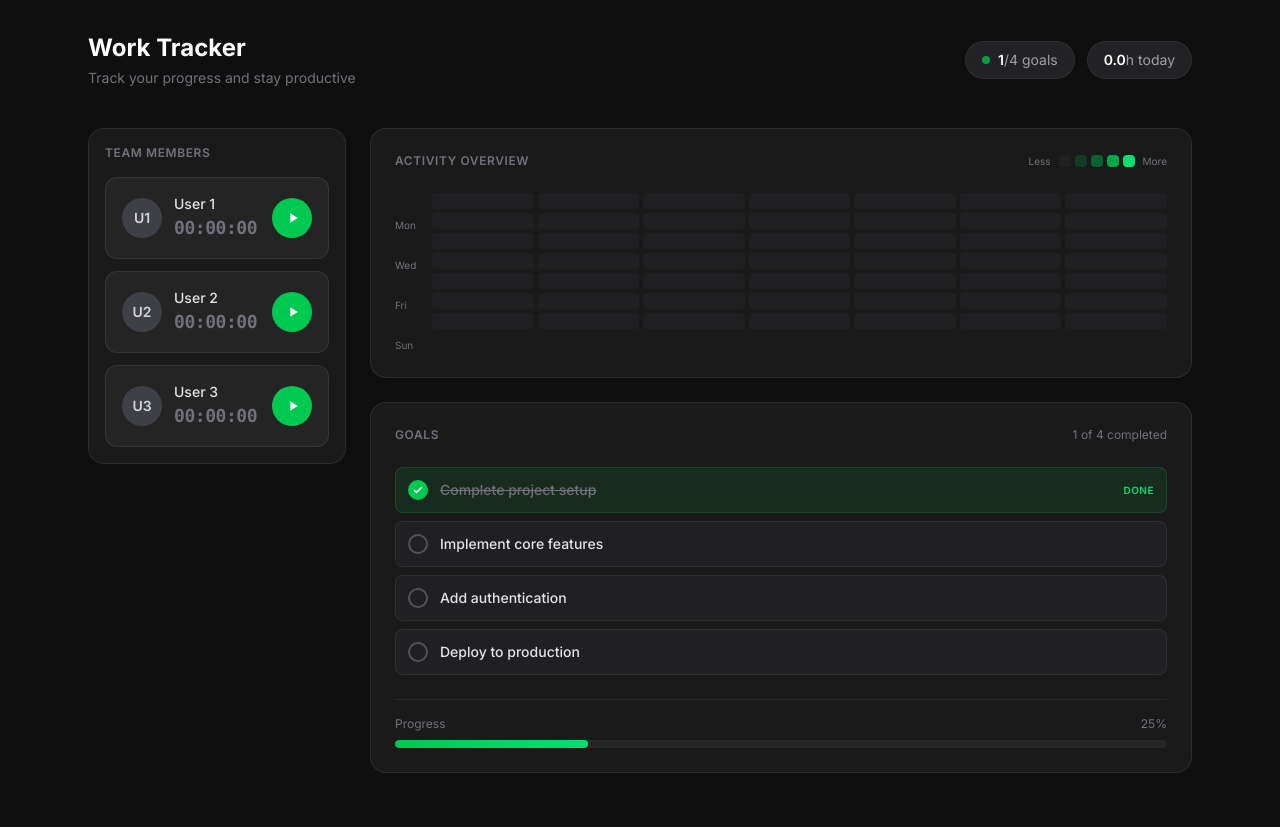
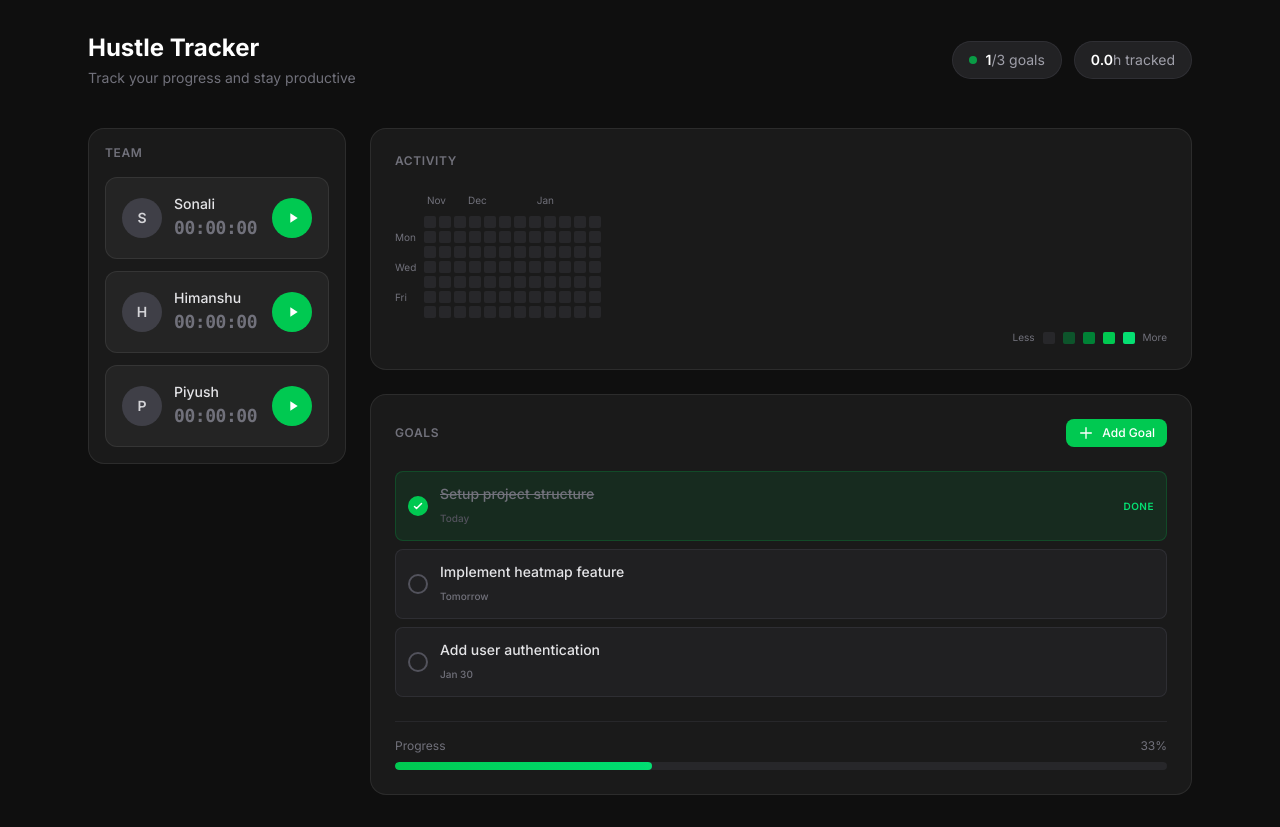
Before and after one commit to techwarq/hustle_tracker, a Next.js app: page / in a window 1280 px wide. Before the commit the page ends 805 px from the top, so only its background shows below. Built offline with nearby package versions, Linux system fonts and the light colour scheme.

Commit message:
Add calendar, goal management, and GitHub-style heatmap with tooltips

```diff
--- a/src/app/page.tsx
+++ b/src/app/page.tsx
@@ -4,48 +4,86 @@ import React, { useState } from 'react';
 import Heatmap from '@/components/Heatmap';
 import UserTimer from '@/components/UserTimer';
 import GoalList from '@/components/GoalList';
+import AddGoalModal from '@/components/AddGoalModal';
 
 const USERS = [
-  { id: 'user-1', name: 'User 1' },
-  { id: 'user-2', name: 'User 2' },
-  { id: 'user-3', name: 'User 3' }
+  { id: 'user-1', name: 'Sonali' },
+  { id: 'user-2', name: 'Himanshu' },
+  { id: 'user-3', name: 'Piyush' }
 ];
 
-const INITIAL_GOALS = [
-  { id: 'goal-1', text: 'Complete project setup', completed: true },
-  { id: 'goal-2', text: 'Implement core features', completed: false },
-  { id: 'goal-3', text: 'Add authentication', completed: false },
-  { id: 'goal-4', text: 'Deploy to production', completed: false }
-];
+interface Goal {
+  id: string;
+  text: string;
+  completed: boolean;
+  dueDate: string;
+  completedDate?: string;
+}
+
+interface HeatmapData {
+  date: string;
+  hours: number;
+  goals: number;
+}
 
 export default function Home() {
-  const [logs, setLogs] = useState<{ date: string; intensity: number }[]>([]);
-  const [goals, setGoals] = useState(INITIAL_GOALS);
+  const [heatmapData, setHeatmapData] = useState<HeatmapData[]>([]);
+  const [goals, setGoals] = useState<Goal[]>([
+    { id: 'goal-1', text: 'Setup project structure', completed: true, dueDate: '2026-01-27', completedDate: '2026-01-27' },
+    { id: 'goal-2', text: 'Implement heatmap feature', completed: false, dueDate: '2026-01-28' },
+    { id: 'goal-3', text: 'Add user authentication', completed: false, dueDate: '2026-01-30' }
+  ]);
+  const [isModalOpen, setIsModalOpen] = useState(false);
+
+  const updateHeatmapData = (date: string, hours: number = 0, goalsDone: number = 0) => {
+    setHeatmapData(prev => {
+      const existing = prev.find(d => d.date === date);
+      if (existing) {
+        return prev.map(d =>
+          d.date === date
+            ? { ...d, hours: d.hours + hours, goals: d.goals + goalsDone }
+            : d
+        );
+      }
+      return [...prev, { date, hours, goals: goalsDone }];
+    });
+  };
 
   const handleStopTimer = (duration: number) => {
     const today = new Date().toISOString().split('T')[0];
-    setLogs(prev => {
-      const existing = prev.find(l => l.date === today);
-      if (existing) {
-        return prev.map(l => l.date === today ? { ...l, intensity: l.intensity + duration } : l);
-      }
-      return [...prev, { date: today, intensity: duration }];
-    });
+    updateHeatmapData(today, duration, 0);
   };
 
   const handleToggleGoal = (id: string) => {
+    const today = new Date().toISOString().split('T')[0];
     setGoals(prev => prev.map(g => {
       if (g.id === id) {
-        const newState = !g.completed;
-        if (newState) handleStopTimer(0.5);
-        return { ...g, completed: newState };
+        const newCompleted = !g.completed;
+        if (newCompleted) {
+          updateHeatmapData(today, 0, 1);
+          return { ...g, completed: true, completedDate: today };
+        } else {
+          // Decrement if uncompleting
+          updateHeatmapData(today, 0, -1);
+          return { ...g, completed: false, completedDate: undefined };
+        }
       }
       return g;
     }));
   };
 
+  const handleAddGoal = (newGoal: { text: string; dueDate: string }) => {
+    const goal: Goal = {
+      id: `goal-${Date.now()}`,
+      text: newGoal.text,
+      completed: false,
+      dueDate: newGoal.dueDate
+    };
+    setGoals(prev => [...prev, goal]);
+  };
+
   const completedCount = goals.filter(g => g.completed).length;
-  const totalHours = logs.reduce((acc, l) => acc + l.intensity, 0);
+  const totalHours = heatmapData.reduce((acc, d) => acc + d.hours, 0);
 
   return (
     <div className="min-h-screen bg-[#0f0f0f] text-white">
@@ -55,11 +93,11 @@ export default function Home() {
         <header className="mb-10">
           <div className="flex items-center justify-between">
             <div>
-              <h1 className="text-2xl font-bold text-white mb-1">Work Tracker</h1>
+              <h1 className="text-2xl font-bold text-white mb-1">Hustle Tracker</h1>
               <p className="text-sm text-zinc-500">Track your progress and stay productive</p>
             </div>
 
-            {/* Stats pills */}
+            {/* Stats */}
             <div className="flex gap-3">
               <div className="flex items-center gap-2 px-4 py-2 rounded-full bg-zinc-800/80 border border-zinc-700/50">
                 <div className="w-2 h-2 rounded-full bg-green-500 animate-pulse" />
@@ -69,7 +107,7 @@ export default function Home() {
               </div>
               <div className="flex items-center gap-2 px-4 py-2 rounded-full bg-zinc-800/80 border border-zinc-700/50">
                 <span className="text-sm text-zinc-400">
-                  <span className="text-white font-semibold">{totalHours.toFixed(1)}</span>h today
+                  <span className="text-white font-semibold">{totalHours.toFixed(1)}</span>h tracked
                 </span>
               </div>
             </div>
@@ -82,7 +120,7 @@ export default function Home() {
           {/* Left column - Users */}
           <div className="col-span-12 lg:col-span-3">
             <div className="card p-4">
-              <h2 className="text-xs font-semibold text-zinc-500 uppercase tracking-wider mb-4">Team Members</h2>
+              <h2 className="text-xs font-semibold text-zinc-500 uppercase tracking-wider mb-4">Team</h2>
               <div className="space-y-3">
                 {USERS.map(user => (
                   <UserTimer
@@ -96,37 +134,35 @@ export default function Home() {
             </div>
           </div>
 
-          {/* Right column - Main content */}
+          {/* Right column */}
           <div className="col-span-12 lg:col-span-9 space-y-6">
 
             {/* Heatmap */}
             <div className="card p-6">
               <div className="flex items-center justify-between mb-6">
-                <h2 className="text-xs font-semibold text-zinc-500 uppercase tracking-wider">Activity Overview</h2>
-                <div className="flex items-center gap-2 text-[10px] text-zinc-500">
-                  <span>Less</span>
-                  <div className="flex gap-1">
-                    {['bg-zinc-800/50', 'bg-green-900/60', 'bg-green-700/70', 'bg-green-500/80', 'bg-green-400'].map((c, i) => (
-                      <div key={i} className={`w-3 h-3 rounded-sm ${c}`} />
-                    ))}
+                <h2 className="text-xs font-semibold text-zinc-500 uppercase tracking-wider">Activity</h2>
               </div>
-                  <span>More</span>
-                </div>
-              </div>
-              <Heatmap data={logs} />
+              <Heatmap data={heatmapData} />
             </div>
 
             {/* Goals */}
             <div className="card p-6">
               <div className="flex items-center justify-between mb-6">
                 <h2 className="text-xs font-semibold text-zinc-500 uppercase tracking-wider">Goals</h2>
-                <span className="text-xs text-zinc-500">
-                  {completedCount} of {goals.length} completed
-                </span>
+                <button
+                  onClick={() => setIsModalOpen(true)}
+                  className="flex items-center gap-2 px-3 py-1.5 bg-green-500 hover:bg-green-600 text-white text-xs font-medium rounded-lg transition-colors"
+                >
+                  <svg className="w-4 h-4" fill="none" stroke="currentColor" viewBox="0 0 24 24">
+                    <path strokeLinecap="round" strokeLinejoin="round" strokeWidth="2" d="M12 4v16m8-8H4" />
+                  </svg>
+                  Add Goal
+                </button>
               </div>
               <GoalList goals={goals} onToggle={handleToggleGoal} />
 
-              {/* Progress bar */}
+              {/* Progress */}
+              {goals.length > 0 && (
                 <div className="mt-6 pt-4 border-t border-zinc-800">
                   <div className="flex items-center justify-between text-xs text-zinc-500 mb-2">
                     <span>Progress</span>
@@ -139,10 +175,18 @@ export default function Home() {
                     />
                   </div>
                 </div>
+              )}
             </div>
           </div>
         </div>
       </div>
+
+      {/* Add Goal Modal */}
+      <AddGoalModal
+        isOpen={isModalOpen}
+        onClose={() => setIsModalOpen(false)}
+        onAdd={handleAddGoal}
+      />
     </div>
   );
 }
--- /dev/null
+++ b/src/components/AddGoalModal.tsx
@@ -0,0 +1,88 @@
+"use client";
+
+import React, { useState } from 'react';
+
+interface AddGoalModalProps {
+    isOpen: boolean;
+    onClose: () => void;
+    onAdd: (goal: { text: string; dueDate: string }) => void;
+}
+
+export default function AddGoalModal({ isOpen, onClose, onAdd }: AddGoalModalProps) {
+    const [text, setText] = useState('');
+    const [dueDate, setDueDate] = useState(new Date().toISOString().split('T')[0]);
+
+    if (!isOpen) return null;
+
+    const handleSubmit = (e: React.FormEvent) => {
+        e.preventDefault();
+        if (text.trim()) {
+            onAdd({ text: text.trim(), dueDate });
+            setText('');
+            setDueDate(new Date().toISOString().split('T')[0]);
+            onClose();
+        }
+    };
+
+    return (
+        <div className="fixed inset-0 z-50 flex items-center justify-center">
+            {/* Backdrop */}
+            <div
+                className="absolute inset-0 bg-black/60 backdrop-blur-sm"
+                onClick={onClose}
+            />
+
+            {/* Modal */}
+            <div className="relative bg-zinc-900 border border-zinc-700 rounded-2xl p-6 w-full max-w-md mx-4 shadow-2xl">
+                <h2 className="text-lg font-semibold text-white mb-4">Add New Goal</h2>
+
+                <form onSubmit={handleSubmit} className="space-y-4">
+                    {/* Goal text */}
+                    <div>
+                        <label className="block text-xs font-medium text-zinc-400 mb-2">
+                            Goal Description
+                        </label>
+                        <input
+                            type="text"
+                            value={text}
+                            onChange={(e) => setText(e.target.value)}
+                            placeholder="What do you want to achieve?"
+                            className="w-full px-4 py-3 bg-zinc-800 border border-zinc-700 rounded-xl text-white placeholder-zinc-500 focus:outline-none focus:border-green-500 transition-colors"
+                            autoFocus
+                        />
+                    </div>
+
+                    {/* Due date */}
+                    <div>
+                        <label className="block text-xs font-medium text-zinc-400 mb-2">
+                            Due Date
+                        </label>
+                        <input
+                            type="date"
+                            value={dueDate}
+                            onChange={(e) => setDueDate(e.target.value)}
+                            className="w-full px-4 py-3 bg-zinc-800 border border-zinc-700 rounded-xl text-white focus:outline-none focus:border-green-500 transition-colors"
+                        />
+                    </div>
+
+                    {/* Buttons */}
+                    <div className="flex gap-3 pt-2">
+                        <button
+                            type="button"
+                            onClick={onClose}
+                            className="flex-1 px-4 py-3 bg-zinc-800 border border-zinc-700 rounded-xl text-zinc-300 font-medium hover:bg-zinc-700 transition-colors"
+                        >
+                            Cancel
+                        </button>
+                        <button
+                            type="submit"
+                            className="flex-1 px-4 py-3 bg-green-500 rounded-xl text-white font-medium hover:bg-green-600 transition-colors"
+                        >
+                            Add Goal
+                        </button>
+                    </div>
+                </form>
+            </div>
+        </div>
+    );
+}
--- a/src/components/GoalList.tsx
+++ b/src/components/GoalList.tsx
@@ -6,6 +6,7 @@ interface Goal {
     id: string;
     text: string;
     completed: boolean;
+    dueDate: string;
 }
 
 interface GoalListProps {
@@ -14,14 +15,42 @@ interface GoalListProps {
 }
 
 export default function GoalList({ goals, onToggle }: GoalListProps) {
+    // Sort by due date
+    const sortedGoals = [...goals].sort((a, b) =>
+        new Date(a.dueDate).getTime() - new Date(b.dueDate).getTime()
+    );
+
+    const formatDate = (dateStr: string) => {
+        const date = new Date(dateStr);
+        const today = new Date();
+        today.setHours(0, 0, 0, 0);
+        const tomorrow = new Date(today);
+        tomorrow.setDate(tomorrow.getDate() + 1);
+
+        if (date.toDateString() === today.toDateString()) return 'Today';
+        if (date.toDateString() === tomorrow.toDateString()) return 'Tomorrow';
+
+        return date.toLocaleDateString('en-US', { month: 'short', day: 'numeric' });
+    };
+
+    const isOverdue = (dateStr: string, completed: boolean) => {
+        if (completed) return false;
+        const date = new Date(dateStr);
+        const today = new Date();
+        today.setHours(0, 0, 0, 0);
+        return date < today;
+    };
+
     return (
         <div className="space-y-2">
-            {goals.map((goal) => (
+            {sortedGoals.map((goal) => (
                 <button
                     key={goal.id}
                     onClick={() => onToggle(goal.id)}
                     className={`w-full flex items-center gap-3 p-3 rounded-lg text-left transition-all duration-200 ${goal.completed
                             ? 'bg-green-500/10 border border-green-500/20'
+                            : isOverdue(goal.dueDate, goal.completed)
+                                ? 'bg-red-500/10 border border-red-500/20'
                                 : 'bg-zinc-800/50 border border-zinc-700/50 hover:border-zinc-600'
                         }`}
                 >
@@ -39,20 +68,39 @@ export default function GoalList({ goals, onToggle }: GoalListProps) {
                         )}
                     </div>
 
-                    {/* Text */}
+                    {/* Text & Date */}
+                    <div className="flex-1 min-w-0">
                         <span
-                        className={`flex-1 text-sm font-medium transition-all ${goal.completed ? 'text-zinc-500 line-through' : 'text-zinc-200'
+                            className={`block text-sm font-medium transition-all ${goal.completed ? 'text-zinc-500 line-through' : 'text-zinc-200'
                                 }`}
                         >
                             {goal.text}
                         </span>
+                        <span
+                            className={`text-[10px] font-medium ${goal.completed
+                                    ? 'text-zinc-600'
+                                    : isOverdue(goal.dueDate, goal.completed)
+                                        ? 'text-red-400'
+                                        : 'text-zinc-500'
+                                }`}
+                        >
+                            {formatDate(goal.dueDate)}
+                            {isOverdue(goal.dueDate, goal.completed) && ' • Overdue'}
+                        </span>
+                    </div>
 
-                    {/* Status indicator */}
+                    {/* Status */}
                     {goal.completed && (
                         <span className="text-[10px] font-semibold text-green-400 uppercase tracking-wider">Done</span>
                     )}
                 </button>
             ))}
+
+            {goals.length === 0 && (
+                <div className="text-center py-8 text-zinc-500 text-sm">
+                    No goals yet. Add one to get started!
+                </div>
+            )}
         </div>
     );
 }
--- a/src/components/Heatmap.tsx
+++ b/src/components/Heatmap.tsx
@@ -1,67 +1,122 @@
 "use client";
 
-import React from 'react';
+import React, { useState } from 'react';
 
 interface HeatmapProps {
-    data: { date: string; intensity: number }[];
+    data: { date: string; hours: number; goals: number }[];
 }
 
 export default function Heatmap({ data }: HeatmapProps) {
-    const weeks = 7;
-    const daysPerWeek = 7;
+    const [tooltip, setTooltip] = useState<{ x: number; y: number; content: string } | null>(null);
 
-    const days = Array.from({ length: weeks * daysPerWeek }, (_, i) => {
+    // Generate last 12 weeks (84 days) like GitHub
+    const totalDays = 84;
+    const weeks = 12;
+
+    const days = Array.from({ length: totalDays }, (_, i) => {
         const d = new Date();
-        d.setDate(d.getDate() - (weeks * daysPerWeek - 1 - i));
+        d.setDate(d.getDate() - (totalDays - 1 - i));
         return d.toISOString().split('T')[0];
     });
 
+    // Get month labels
+    const getMonthLabels = () => {
+        const months: { label: string; col: number }[] = [];
+        let lastMonth = -1;
+
+        days.forEach((date, i) => {
+            const month = new Date(date).getMonth();
+            if (month !== lastMonth) {
+                months.push({
+                    label: new Date(date).toLocaleDateString('en-US', { month: 'short' }),
+                    col: Math.floor(i / 7)
+                });
+                lastMonth = month;
+            }
+        });
+        return months;
+    };
+
     const getLevel = (date: string) => {
         const entry = data.find(d => d.date === date);
-        if (!entry || entry.intensity === 0) return 0;
-        if (entry.intensity < 1) return 1;
-        if (entry.intensity < 3) return 2;
-        if (entry.intensity < 6) return 3;
+        if (!entry) return 0;
+        const total = entry.hours + entry.goals * 0.5;
+        if (total === 0) return 0;
+        if (total < 1) return 1;
+        if (total < 3) return 2;
+        if (total < 5) return 3;
         return 4;
     };
 
     const levelColors = [
-        'bg-zinc-800/50',
-        'bg-green-900/60',
-        'bg-green-700/70',
-        'bg-green-500/80',
+        'bg-zinc-800',
+        'bg-green-900',
+        'bg-green-700',
+        'bg-green-500',
         'bg-green-400'
     ];
 
-    const weekDays = ['Mon', 'Tue', 'Wed', 'Thu', 'Fri', 'Sat', 'Sun'];
+    const dayLabels = ['', 'Mon', '', 'Wed', '', 'Fri', ''];
+
+    const handleMouseEnter = (e: React.MouseEvent, date: string) => {
+        const entry = data.find(d => d.date === date);
+        const hours = entry?.hours || 0;
+        const goals = entry?.goals || 0;
+        const dateStr = new Date(date).toLocaleDateString('en-US', {
+            weekday: 'short',
+            month: 'short',
+            day: 'numeric'
+        });
+
+        setTooltip({
+            x: e.clientX,
+            y: e.clientY,
+            content: `${dateStr}\n${hours.toFixed(1)}h worked • ${goals} goals done`
+        });
+    };
 
     return (
-        <div className="flex gap-4">
-            {/* Day labels */}
-            <div className="flex flex-col gap-1 pt-6">
-                {weekDays.map((day, i) => (
-                    <div key={day} className="h-4 text-[10px] text-zinc-500 flex items-center">
-                        {i % 2 === 0 ? day : ''}
+        <div className="relative">
+            {/* Month labels */}
+            <div className="flex mb-2 ml-8">
+                {getMonthLabels().map((m, i) => (
+                    <div
+                        key={i}
+                        className="text-[10px] text-zinc-500"
+                        style={{ marginLeft: i === 0 ? 0 : `${(m.col - (getMonthLabels()[i - 1]?.col || 0)) * 14 - 20}px` }}
+                    >
+                        {m.label}
                     </div>
                 ))}
             </div>
 
-            {/* Grid */}
-            <div className="flex-1">
-                <div className="grid gap-1" style={{ gridTemplateColumns: `repeat(${weeks}, 1fr)` }}>
+            <div className="flex gap-1">
+                {/* Day labels */}
+                <div className="flex flex-col gap-[3px] mr-1">
+                    {dayLabels.map((day, i) => (
+                        <div key={i} className="h-[12px] text-[10px] text-zinc-500 flex items-center">
+                            {day}
+                        </div>
+                    ))}
+                </div>
+
+                {/* Grid */}
+                <div className="flex gap-[3px]">
                     {Array.from({ length: weeks }).map((_, weekIndex) => (
-                        <div key={weekIndex} className="flex flex-col gap-1">
-                            {Array.from({ length: daysPerWeek }).map((_, dayIndex) => {
-                                const dateIndex = weekIndex * daysPerWeek + dayIndex;
+                        <div key={weekIndex} className="flex flex-col gap-[3px]">
+                            {Array.from({ length: 7 }).map((_, dayIndex) => {
+                                const dateIndex = weekIndex * 7 + dayIndex;
                                 const date = days[dateIndex];
+                                if (!date) return <div key={dayIndex} className="w-[12px] h-[12px]" />;
+
                                 const level = getLevel(date);
-                                const intensity = data.find(d => d.date === date)?.intensity || 0;
 
                                 return (
                                     <div
                                         key={date}
-                                        className={`h-4 w-full rounded-sm ${levelColors[level]} transition-all duration-200 hover:ring-2 hover:ring-green-400/50 cursor-pointer`}
-                                        title={`${date}: ${intensity.toFixed(1)}h`}
+                                        className={`w-[12px] h-[12px] rounded-[2px] ${levelColors[level]} cursor-pointer transition-all hover:ring-1 hover:ring-white/30`}
+                                        onMouseEnter={(e) => handleMouseEnter(e, date)}
+                                        onMouseLeave={() => setTooltip(null)}
                                     />
                                 );
                             })}
@@ -69,6 +124,25 @@ export default function Heatmap({ data }: HeatmapProps) {
                     ))}
                 </div>
             </div>
+
+            {/* Tooltip */}
+            {tooltip && (
+                <div
+                    className="fixed z-50 px-3 py-2 text-xs bg-zinc-900 border border-zinc-700 rounded-lg shadow-xl pointer-events-none whitespace-pre-line"
+                    style={{ left: tooltip.x + 10, top: tooltip.y - 40 }}
+                >
+                    {tooltip.content}
+                </div>
+            )}
+
+            {/* Legend */}
+            <div className="flex items-center justify-end gap-2 mt-3 text-[10px] text-zinc-500">
+                <span>Less</span>
+                {levelColors.map((c, i) => (
+                    <div key={i} className={`w-[12px] h-[12px] rounded-[2px] ${c}`} />
+                ))}
+                <span>More</span>
+            </div>
         </div>
     );
 }
```
Lines whose indentation alone changed are shown as unchanged.
